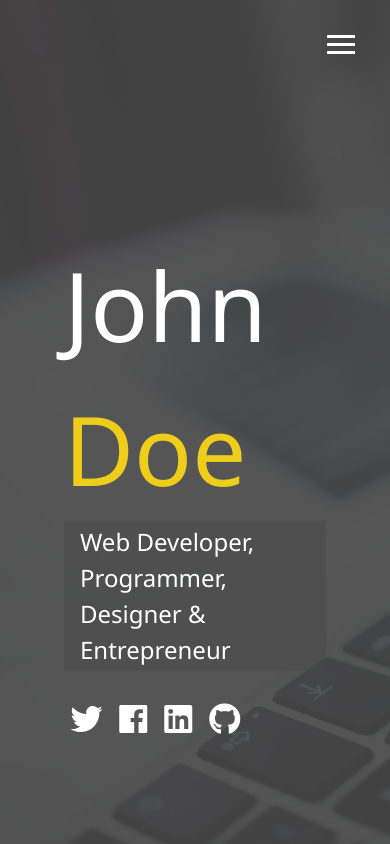
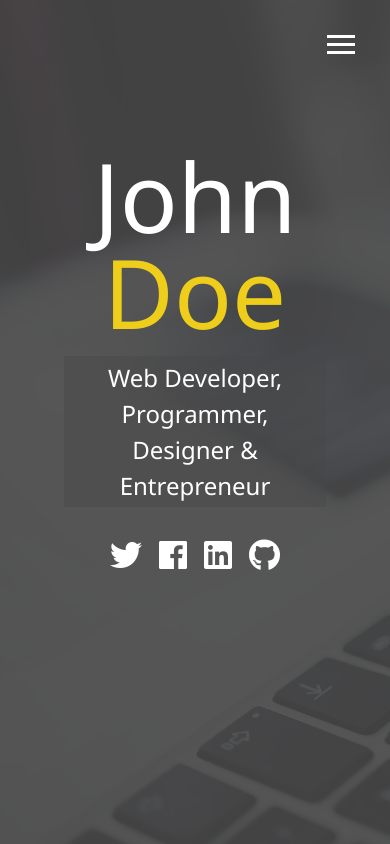
Before and after one commit to KAIXIE/modern_portfolio, a website: page dist/index.html in a window 390 px wide. Drawn offline with Linux system fonts and the light colour scheme.

Commit message:
Added media queries and made menu overlay responsive

```diff
--- a/scss/_config.scss
+++ b/scss/_config.scss
@@ -16,7 +16,7 @@ $background-opacity: 0.9;
       background-size: cover;
 
       &::after {
-        content: '';
+        content: "";
         position: absolute;
         top: 0;
         right: 0;
@@ -28,3 +28,28 @@ $background-opacity: 0.9;
     }
   }
 }
+
+// Media Query Mixins
+@mixin mediaSm {
+  @media screen and (max-width: 500px) {
+    @content;
+  }
+}
+
+@mixin mediaMd {
+  @media screen and (max-width: 768px) {
+    @content;
+  }
+}
+
+@mixin mediaLg {
+  @media screen and(min-width:769px) and (max-width: 1170px) {
+    @content;
+  }
+}
+
+@mixin mediaXl {
+  @media screen and (min-width: 1171px) {
+    @content;
+  }
+}
--- /dev/null
+++ b/scss/_mobile.scss
@@ -0,0 +1,54 @@
+// Widescreens
+@include mediaXl {
+}
+
+// Desktops & Laptops
+@include mediaLg {
+}
+
+// Tablets & Small Laptops
+@include mediaMd {
+  main {
+    align-items: center;
+    text-align: center;
+    .lg-heading {
+      line-height: 1;
+      margin-bottom: 1rem;
+    }
+  }
+
+  ul.menu-nav,
+  div.menu-branding {
+    float: none;
+    width: 100%;
+    min-height: 0;
+
+    &.show {
+      transform: translate3d(0, 0, 0);
+    }
+  }
+
+  .menu-nav {
+    height: 75vh;
+    transform: translate3d(-100%, 0, 0);
+    font-size: 24px;
+  }
+
+  .menu-branding {
+    height: 25vh;
+    transform: translate3d(100%, 0, 0);
+    .portrait {
+      background: url("../img/portrait_small.jpg");
+      width: 150px;
+      height: 150px;
+    }
+  }
+}
+
+// SmartPhones
+
+@include mediaSm {
+  main#home h1 {
+    margin-top: 10vh;
+  }
+}
--- a/scss/main.scss
+++ b/scss/main.scss
@@ -72,3 +72,5 @@ main {
     }
   }
 }
+
+@import "mobile";
```
Also changed, not shown: dist/css/main.css.
